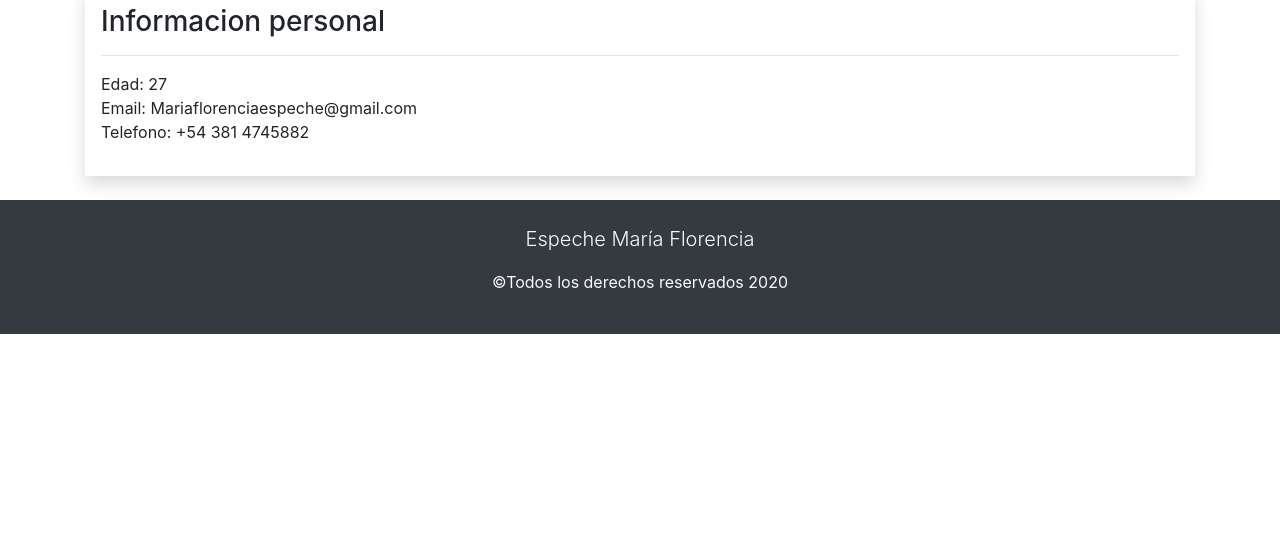
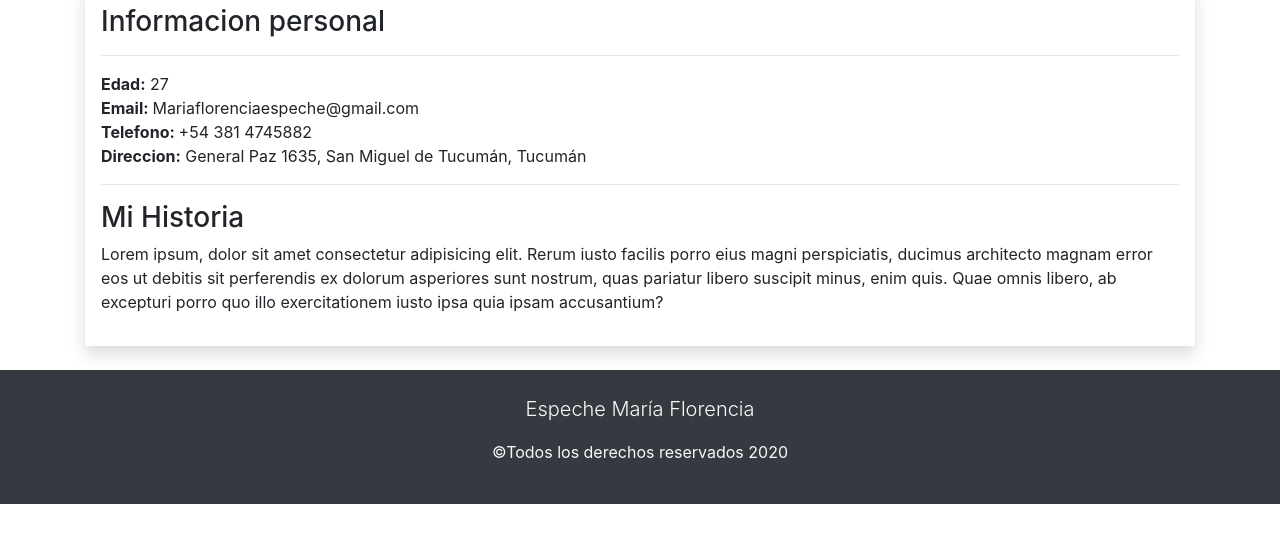
Before and after one commit to flor-espeche/flor-espeche.github.io, a plain HTML site: page index.html in a window 1280 px wide. Shown: the part 190-732 px from the top of the page. Drawn offline with Linux system fonts and the light colour scheme.

Commit message:
agregue el link de la seccion sobre mi al navbar

```diff
--- a/index.html
+++ b/index.html
@@ -18,7 +18,7 @@
                 <div class="collapse navbar-collapse" id="navbarOpciones">
                     <ul class="navbar-nav ml-auto">
                         <li class="nav-item">
-                            <a href="#" class="nav-link">Sobre mi</a>
+                            <a href="#sobreMi" class="nav-link">Sobre mi</a>
                         </li>
                         <li class="nav-item">
                             <a href="#" class="nav-link">Experiencia laboral</a>
@@ -48,10 +48,14 @@
                     <h3>Informacion personal</h3>
                     <hr>
                     <ul class="list-unstyled">
-                        <li>Edad: 27</li>
-                        <li>Email: Mariaflorenciaespeche@gmail.com</li>
-                        <li>Telefono: +54 381 4745882</li>
+                        <li> <b> Edad:</b>  27</li>
+                        <li> <b>Email: </b>  Mariaflorenciaespeche@gmail.com</li>
+                        <li> <b>Telefono: </b>  +54 381 4745882</li>
+                        <li> <b> Direccion:</b>  General Paz 1635, San Miguel de Tucumán, Tucumán</li>
                     </ul>
+                    <hr>
+                    <h3>Mi Historia</h3>
+                    <p>Lorem ipsum, dolor sit amet consectetur adipisicing elit. Rerum iusto facilis porro eius magni perspiciatis, ducimus architecto magnam error eos ut debitis sit perferendis ex dolorum asperiores sunt nostrum, quas pariatur libero suscipit minus, enim quis. Quae omnis libero, ab excepturi porro quo illo exercitationem iusto ipsa quia ipsam accusantium?</p>
                 </article>
 
             </section>
```
